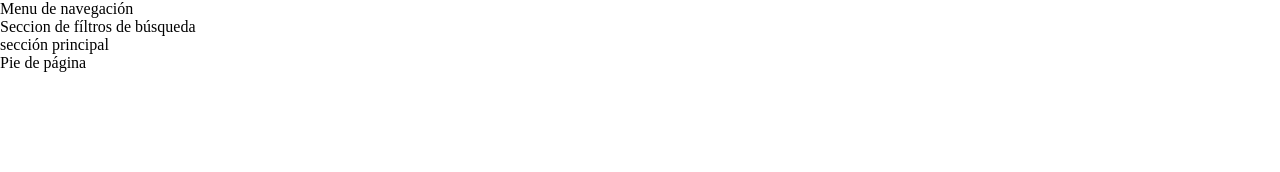
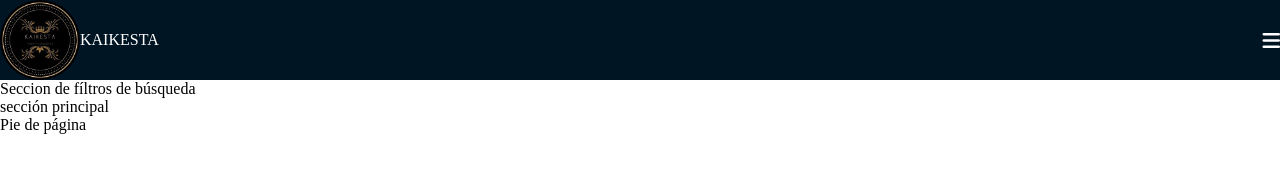
Before and after one commit to Borazprom/CSS-Animation, a plain HTML site: page index.html in a window 1280 px wide. Drawn offline with Linux system fonts and the light colour scheme.

Commit message:
Construyendo el layout

```diff
--- a/assets/style.css
+++ b/assets/style.css
@@ -2,3 +2,30 @@
     margin: 0;
     padding: 0;
 }
+.grid.container {
+    display: grid;
+    grid-template-areas:
+    "navegacion"
+    "busqueda"
+    "principal"
+    "footer";
+    grid-template-rows: 1fr 1fr 1fr 1fr ;
+}
+
+
+menu {
+    background-color: #001524;
+    color: white;
+    display: flex;
+    justify-content: space-between;
+    align-items: center;
+}
+menu div {
+    display: flex;
+    justify-content: center;
+    align-items: center;
+}
+menu div img {
+    width: 80px;
+    border-radius: 50px;
+}
--- a/index.html
+++ b/index.html
@@ -7,9 +7,27 @@
     <link rel="stylesheet" href="assets/style.css">
 </head>
 <body>
-    <Menu>Menu de navegación</Menu>
-    <section>Seccion de fíltros de búsqueda</section>
-    <main>sección principal</main>
-    <footer>Pie de página</footer>
+    <section class="grid.container">
+        <Menu class="navegacion">
+            <div>
+                <img src="assets/imgs/logo.jpg" alt="logo">
+                <p>KAIKESTA</p>
+            </div>
+            <nav>
+                <div class="icono">
+                    <i class="fa-solid fa-bars fa-lg"></i>
+                </div>
+                <!-- <P>Inicio</P>
+                <P>Nosotros</P>
+                <P>Productos</P>
+                <P>Contacto</P> -->
+            </nav>
+        </Menu>
+        <section class="busqueda">Seccion de fíltros de búsqueda</section>
+        <main class="principal">sección principal</main>
+        <footer class="footer">Pie de página</footer>
+    </section>
+
+    <script src="https://kit.fontawesome.com/5da0d801d9.js" crossorigin="anonymous"></script>
 </body>
 </html>
```
Also changed, not shown: assets/imgs/img 1.jpg (added), assets/imgs/img 2.jpg (added), assets/imgs/img 3.jpg (added), assets/imgs/img 4.jpg (added), assets/imgs/img 5.jpg (added), assets/imgs/img 6.jpg (added), assets/imgs/img 7.jpg (added), assets/imgs/img 8.jpg (added), assets/imgs/img 9.jpg (added), assets/imgs/logo.jpg (added).
